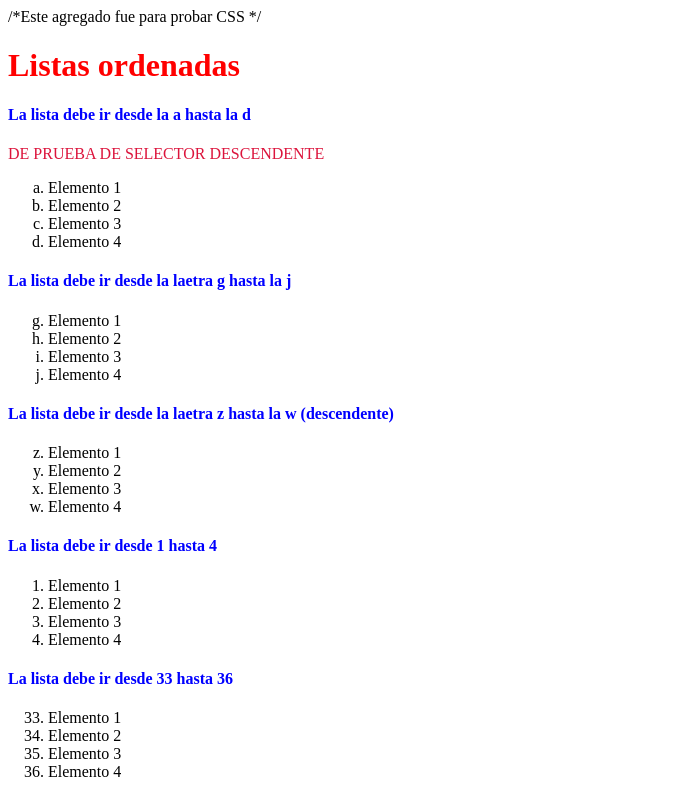
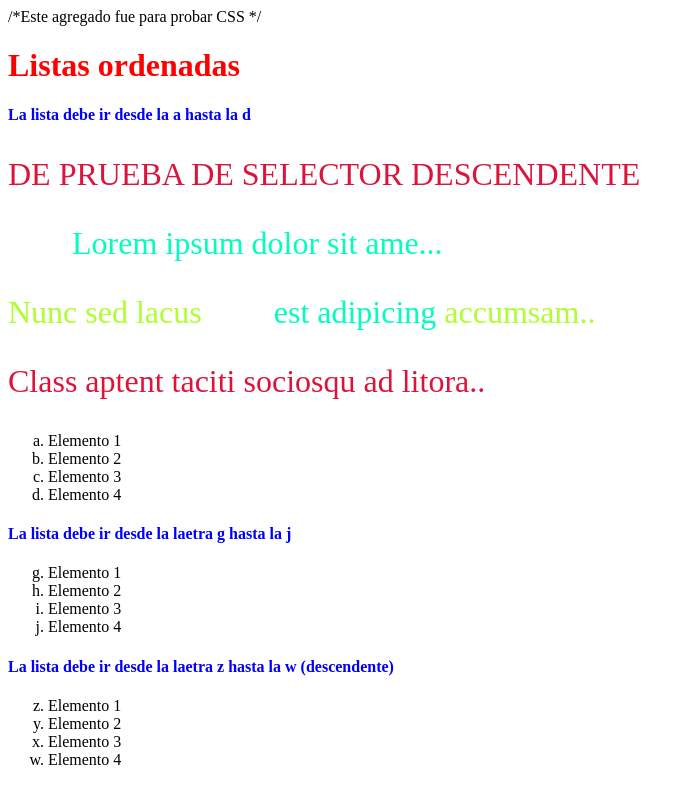
Before and after one commit to like53ar/html, a plain HTML site: page practica2.html in a window 1280 px wide. Shown: the top 787 px of the page, without its empty margins (0-694 px from the left). Drawn offline with Linux system fonts and the light colour scheme.

Commit message:
Update practica2.html

```diff
--- a/practica2.html
+++ b/practica2.html
@@ -7,8 +7,10 @@
   <meta content="author" content="francesc ricart">
   <style type="text/css">
   h4 {color: blue;}
-  p  {color: crimson;}
+  p  {color: crimson;font-size: 2pc;}
   h1 {color: red;}
+  .destacado {color: rgb(0, 255, 191);margin-left: 2em;}
+  #fabian {color: greenyellow }
   </style> /*Este agregado fue para probar CSS */
 
 </head>
@@ -19,6 +21,9 @@
    <p>
       DE PRUEBA DE SELECTOR DESCENDENTE
       </p>
+   <p class="destacado">Lorem ipsum dolor sit ame...</p>
+   <p id="fabian">Nunc sed lacus <ar href="#" class="destacado">est adipicing</ar> accumsam..</p>
+   <p>Class aptent taciti sociosqu ad litora..</p>
 <ol type="a">
 
   <li> Elemento 1 </li>
@@ -98,6 +103,12 @@
       <li type=square >Elemento 4 </li>
    </ul>
 
+   <div style="color:blue ;">
+      <h2>La lista con div </h2>
+      <p>
+         la prueba de parrafo de la lista
+      </p>
+      </div>
 </body>
 
 </html>
```
